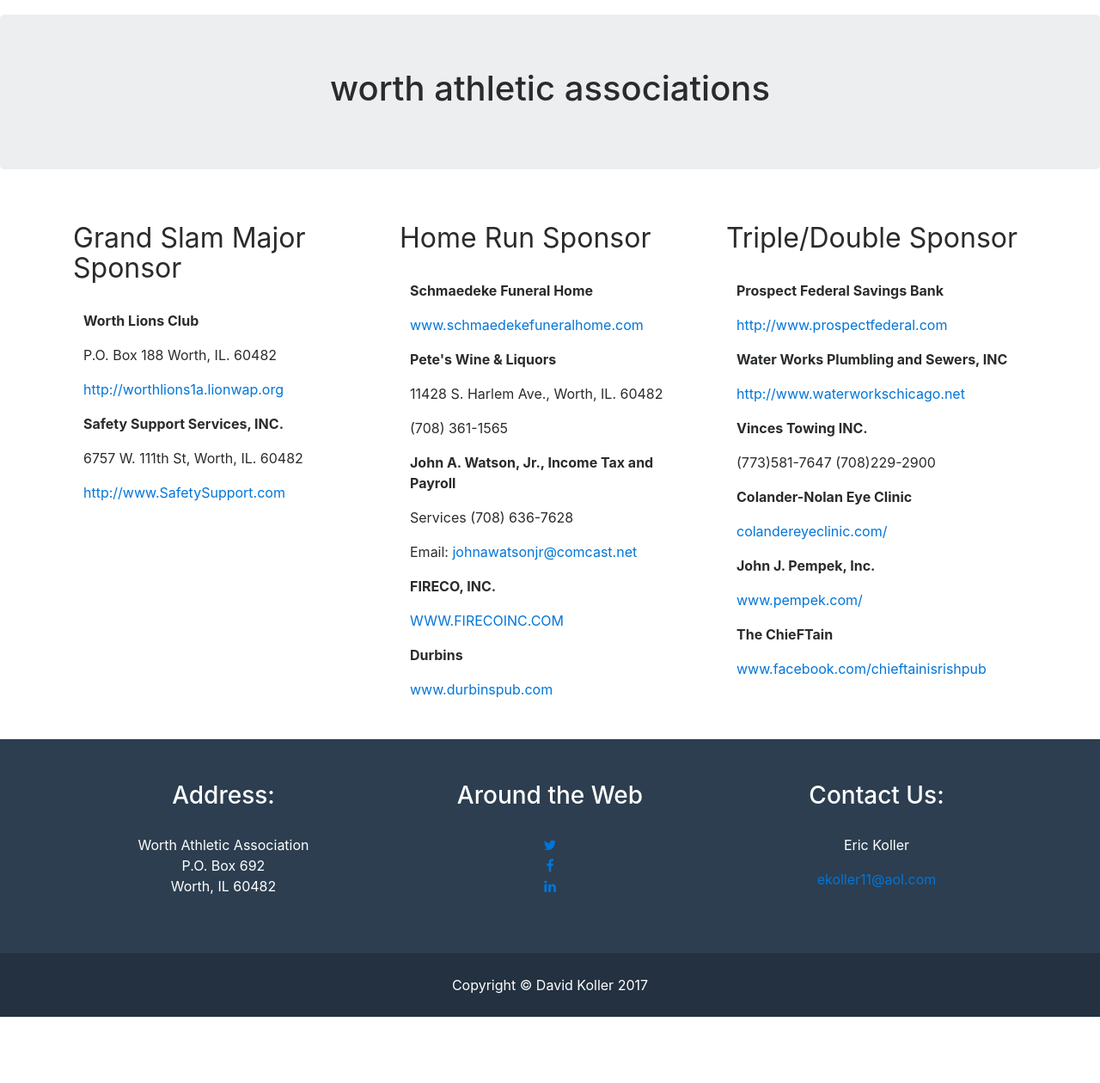
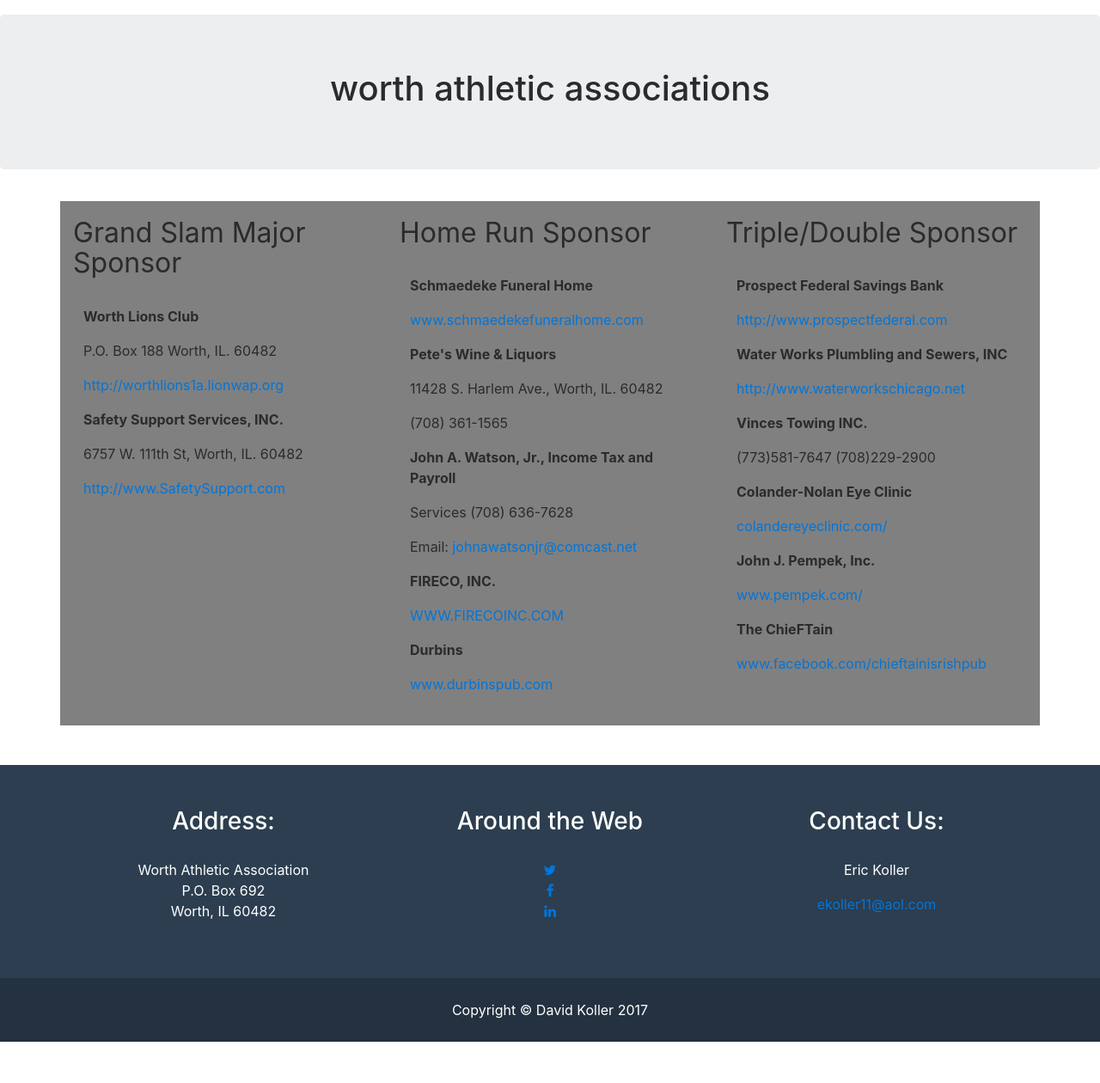
Before and after one commit to kolldavi/Web-Development, a PHP site: page /pages/Sponsors.html in a window 1280 px wide. Shown: the part 56-1316 px from the top of the page at 86% size. Before the commit the page ends 1239 px from the top, so only its background shows below. Run offline with PHP 8.4, Linux system fonts and the light colour scheme; some libraries are stand-ins or nearby versions.

Commit message:
changed css

```diff
--- a/worthBaseball/css/carousel.css
+++ b/worthBaseball/css/carousel.css
@@ -14,9 +14,7 @@ body {
 
 /* Carousel base class */
 .carousel {
-  margin-bottom: 4rem;
-
-
+  margin-bottom: 1rem;
 }
 /* Since positioning the image, we need to help out the caption */
 .carousel-caption {
@@ -59,6 +57,8 @@ background-color: white;
 
 
   text-align: left;
+  margin-top: 1.2rem;
+  margin-bottom: 1.2rem;
 
 }
 .marketing h2 {
@@ -67,15 +67,17 @@ background-color: white;
 .marketing .col-lg-4 p {
   margin-right: .75rem;
   margin-left: .75rem;
+
 }
 .marketingBtn{
 position: absolute;
-
-bottom:   0;
+bottom: -30px;
 }
 .marketing{
-  padding-top: 30px;
+
+  padding-top: 5px;
   padding-bottom: 30px;
+
 }
 
 
@@ -120,6 +122,7 @@ bottom:   0;
 
 footer {
     color: #fff;
+            margin-top: 1rem;
 }
 
 footer h3 {
@@ -133,9 +136,14 @@ footer .footer-above {
 
 footer .footer-col {
     margin-bottom: 50px;
+
 }
 
 footer .footer-below {
     padding: 25px 0;
     background-color: #233140;
 }
+
+.grayBackGround{
+  background-color: gray;
+}
--- a/worthBaseball/pages/Calendar.html
+++ b/worthBaseball/pages/Calendar.html
@@ -51,9 +51,9 @@
         <h1>worth athletic associations</h1>
       </div>
 
-      <div class="container marketing">
+      <div class="container marketing grayBackGround">
         <div class="row featurette">
-                <div class="col-md-7">
+                <div class="col-md-7 ">
                   <h4>Please visit interleague website <a href="http://www.allprosoftware.net/swi2015">http://www.allprosoftware.net/swi2015</a></h4><h4> or contact the director of your division for game dates</h4>
                   </h4>
 
--- a/worthBaseball/pages/ContactUs.html
+++ b/worthBaseball/pages/ContactUs.html
@@ -53,9 +53,9 @@
     </nav>
 
 
-          <div class="container marketing">
+          <div class="container marketing grayBackGround">
             <div class="row featurette">
-                    <div class="col-md-7">
+                    <div class="col-md-7 ">
                       <h2>Contact Worth Athletic</h2>
                       <h4> Worth Athletic Organization</h4>
                       <p>
--- a/worthBaseball/pages/Sponsors.html
+++ b/worthBaseball/pages/Sponsors.html
@@ -54,7 +54,7 @@
     <div class="container marketing">
 
       <!-- Three columns of text below the carousel -->
-      <div class="row">
+      <div class="row grayBackGround">
         <div class="col-lg-4">
           <h2>Grand Slam Major Sponsor</h2><br />
           <p><strong>Worth Lions Club</strong></p>
--- a/worthBaseball/pages/index.html
+++ b/worthBaseball/pages/index.html
@@ -152,7 +152,7 @@
           <p>
             December 23rd and 30th SHEPARD BASEBALL INAUGURAL WINTER BASEBALL FUNDAMENTALS MINI-CAMP
           </p>
-          <p><a class="btn btn-secondary marketingBtn" href="#" role="button">View details &raquo;</a></p>
+          <p><a class="btn btn-secondary marketingBtn" href="../img/shepard2017.pdf" role="button">View details &raquo;</a></p>
         </div><!-- /.col-lg-4 -->
         <div class="col-lg-4">
 
```
